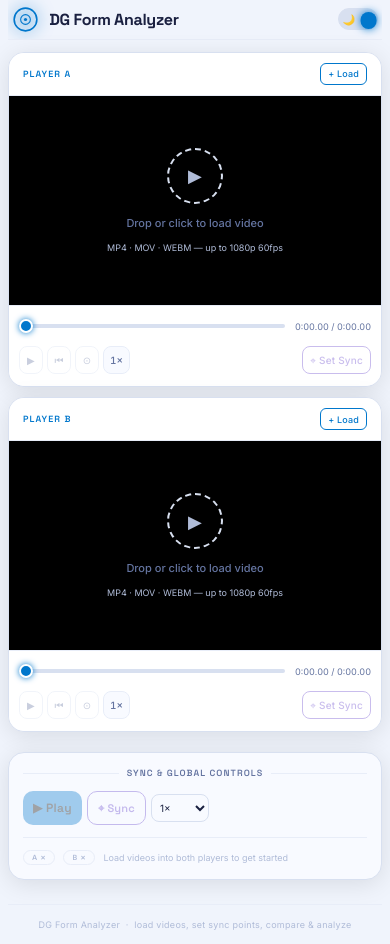
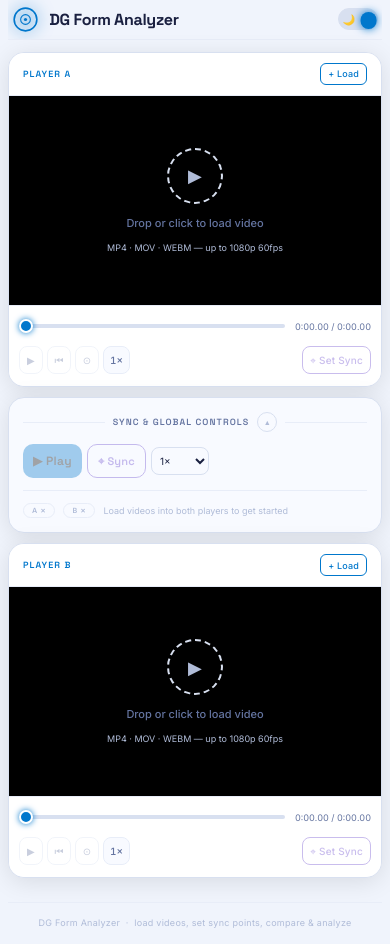
Before and after one commit to andysmartdev/Disc-Golf-Form-Analysis-Tool, a React (Vite) app: page / in a window 390 px wide. Built offline with nearby package versions, Linux system fonts and the light colour scheme.

Commit message:
further responsive design fixes

```diff
--- a/src/App.css
+++ b/src/App.css
@@ -63,24 +63,23 @@
 /* ── Main ────────────────────────────────────────── */
 .app-main {
   flex: 1;
-  display: flex;
-  flex-direction: column;
-  gap: 20px;
+  display: grid;
+  grid-template-columns: 1fr 1fr;
+  grid-template-areas:
+    "player-left  player-right"
+    "controls     controls";
+  gap: 16px;
   padding-bottom: 24px;
+  align-content: start;
 }
 
-/* ── Players grid ────────────────────────────────── */
-.players-grid {
-  display: grid;
-  grid-template-columns: 1fr 1fr;
-  gap: 16px;
-  width: 100%;
-}
+/* ── Player slots ────────────────────────────────── */
+.player-slot { min-width: 0; }
+.player-slot--left  { grid-area: player-left; }
+.player-slot--right { grid-area: player-right; }
 
 /* ── Controls section ────────────────────────────── */
-.controls-section {
-  width: 100%;
-}
+.controls-section { grid-area: controls; }
 
 /* ── Footer ──────────────────────────────────────── */
 .app-footer {
@@ -96,7 +95,15 @@
 @media (max-width: 900px) {
   .app { padding: 0 12px; }
   .app-header { margin-bottom: 16px; }
-  .players-grid { grid-template-columns: 1fr; gap: 12px; }
+  /* Single column: A → controls → B */
+  .app-main {
+    grid-template-columns: 1fr;
+    grid-template-areas:
+      "player-left"
+      "controls"
+      "player-right";
+    gap: 12px;
+  }
 }
 
 /* ── Responsive: phone ───────────────────────────── */
@@ -104,6 +111,6 @@
   .app { padding: 0 8px; }
   .app-header { margin-bottom: 12px; }
   .app-header__sub { display: none; }
-  .players-grid { gap: 10px; }
-  .global-controls { padding: 14px 14px; }
+  .app-main { gap: 10px; }
+  .global-controls { padding: 14px; }
 }
--- a/src/App.tsx
+++ b/src/App.tsx
@@ -69,13 +69,12 @@ export default function App() {
 
       {/* ── Main content ── */}
       <main className="app-main">
-        {/* Video players */}
-        <section className="players-grid" aria-label="Video players">
+        {/* Player A */}
+        <div className="player-slot player-slot--left">
           <VideoPanel side="left" player={leftPlayerWithReset} globalSpeed={globalSpeed} bothLoaded={!!leftPlayer.src && !!rightPlayer.src} />
-          <VideoPanel side="right" player={rightPlayerWithReset} globalSpeed={globalSpeed} bothLoaded={!!leftPlayer.src && !!rightPlayer.src} />
-        </section>
+        </div>
 
-        {/* Global controls */}
+        {/* Global controls — sits between players on mobile */}
         <section className="controls-section" aria-label="Global controls">
           <GlobalControls
             left={leftPlayerWithReset}
@@ -84,6 +83,11 @@ export default function App() {
             onSpeedChange={handleGlobalSpeed}
           />
         </section>
+
+        {/* Player B */}
+        <div className="player-slot player-slot--right">
+          <VideoPanel side="right" player={rightPlayerWithReset} globalSpeed={globalSpeed} bothLoaded={!!leftPlayer.src && !!rightPlayer.src} />
+        </div>
       </main>
 
       {/* ── Footer ── */}
--- a/src/components/GlobalControls.css
+++ b/src/components/GlobalControls.css
@@ -8,6 +8,11 @@
   border: 1px solid var(--border);
   border-radius: 16px;
   box-shadow: var(--shadow);
+}
+
+.global-controls--collapsed {
+  gap: 10px;
+  padding: 14px 20px;
 }
 
 .global-controls__title {
@@ -27,6 +32,27 @@
   flex: 1;
   height: 1px;
   background: var(--border-subtle);
+}
+
+/* ── Collapse toggle button ──────────────────────── */
+.global-controls__toggle {
+  display: inline-flex;
+  align-items: center;
+  justify-content: center;
+  flex-shrink: 0;
+  width: clamp(20px, 2dvh, 26px);
+  height: clamp(20px, 2dvh, 26px);
+  border-radius: 50%;
+  background: transparent;
+  border: 1px solid var(--border);
+  color: var(--text-dim);
+  font-size: var(--fs-2xs);
+  padding: 0;
+  transition: border-color 0.15s, color 0.15s;
+}
+.global-controls__toggle:hover {
+  border-color: var(--accent);
+  color: var(--accent);
 }
 
 /* ── Row layouts ─────────────────────────────────── */
--- a/src/components/GlobalControls.tsx
+++ b/src/components/GlobalControls.tsx
@@ -1,4 +1,4 @@
-import { useCallback } from 'react';
+import { useCallback, useState } from 'react';
 import type { VideoPlayerControls } from '../hooks/useVideoPlayer';
 import './GlobalControls.css';
 
@@ -27,6 +27,7 @@ interface Props {
 export function GlobalControls({ left, right, globalSpeed, onSpeedChange }: Props) {
   const bothLoaded = !!left.src && !!right.src;
   const bothSynced = left.syncPoint !== null && right.syncPoint !== null;
+  const [isCollapsed, setIsCollapsed] = useState(false);
 
   // How much video is available after both sync points (shortest window wins).
   const syncDuration = bothSynced
@@ -82,12 +83,24 @@ export function GlobalControls({ left, right, globalSpeed, onSpeedChange }: Prop
   }, [left, right, bothSynced]);
 
   return (
-    <div className="global-controls">
-      <div className="global-controls__title">Sync &amp; Global Controls</div>
+    <div className={`global-controls${isCollapsed ? ' global-controls--collapsed' : ''}`}>
 
-      {/* Play both row */}
+      {/* Title bar — always visible; contains the collapse toggle */}
+      <div className="global-controls__title">
+        {!isCollapsed && <span>Sync &amp; Global Controls</span>}
+        <button
+          className="global-controls__toggle"
+          onClick={() => setIsCollapsed(c => !c)}
+          aria-label={isCollapsed ? 'Expand controls' : 'Collapse controls'}
+          title={isCollapsed ? 'Expand controls' : 'Collapse controls'}
+        >
+          {isCollapsed ? '▼' : '▲'}
+        </button>
+      </div>
+
+      {/* Play both row — always visible */}
       <div className="global-controls__row">
-        <span className="global-controls__section-label">Both</span>
+        {!isCollapsed && <span className="global-controls__section-label">Both</span>}
 
         {eitherPlaying ? (
           <button
@@ -116,8 +129,9 @@ export function GlobalControls({ left, right, globalSpeed, onSpeedChange }: Prop
           ⌖ Sync
         </button>
 
-        {/* Global speed */}
+        {!isCollapsed && (
           <span className="global-controls__section-label" style={{ marginLeft: '8px' }}>Speed</span>
+        )}
         <select
           className="speed-select"
           value={globalSpeed}
@@ -130,11 +144,12 @@ export function GlobalControls({ left, right, globalSpeed, onSpeedChange }: Prop
         </select>
       </div>
 
-      {/* Sync scrubber */}
+      {/* Sync scrubber — visible when synced; simplified when collapsed */}
       {bothSynced && (
         <>
-          <div className="global-controls__divider" />
+          {!isCollapsed && <div className="global-controls__divider" />}
           <div className="sync-scrubber">
+            {!isCollapsed && (
               <div className="sync-scrubber__label">
                 <span>⌖ Synchronized Scrub</span>
                 <div className="sync-scrubber__label-right">
@@ -148,6 +163,7 @@ export function GlobalControls({ left, right, globalSpeed, onSpeedChange }: Prop
                   <span>+{formatTime(syncOffset)}</span>
                 </div>
               </div>
+            )}
             <div className="sync-scrubber__range-wrap">
               <input
                 type="range"
@@ -161,16 +177,20 @@ export function GlobalControls({ left, right, globalSpeed, onSpeedChange }: Prop
                 aria-label="Synchronized scrubber"
               />
             </div>
+            {!isCollapsed && (
               <div className="sync-scrubber__time-display">
                 <span>A sync: {formatTime(left.syncPoint!)}</span>
                 <span className="sync-scrubber__center-label">← scrub both →</span>
                 <span>B sync: {formatTime(right.syncPoint!)}</span>
               </div>
+            )}
           </div>
         </>
       )}
 
-      {/* Status */}
+      {/* Status + hints — expanded only */}
+      {!isCollapsed && (
+        <>
           <div className="global-controls__divider" />
           <div className="global-controls__status">
             <span className={`status-chip ${
@@ -206,6 +226,8 @@ export function GlobalControls({ left, right, globalSpeed, onSpeedChange }: Prop
               </span>
             )}
           </div>
+        </>
+      )}
     </div>
   );
 }
```
Lines whose indentation alone changed are shown as unchanged.
